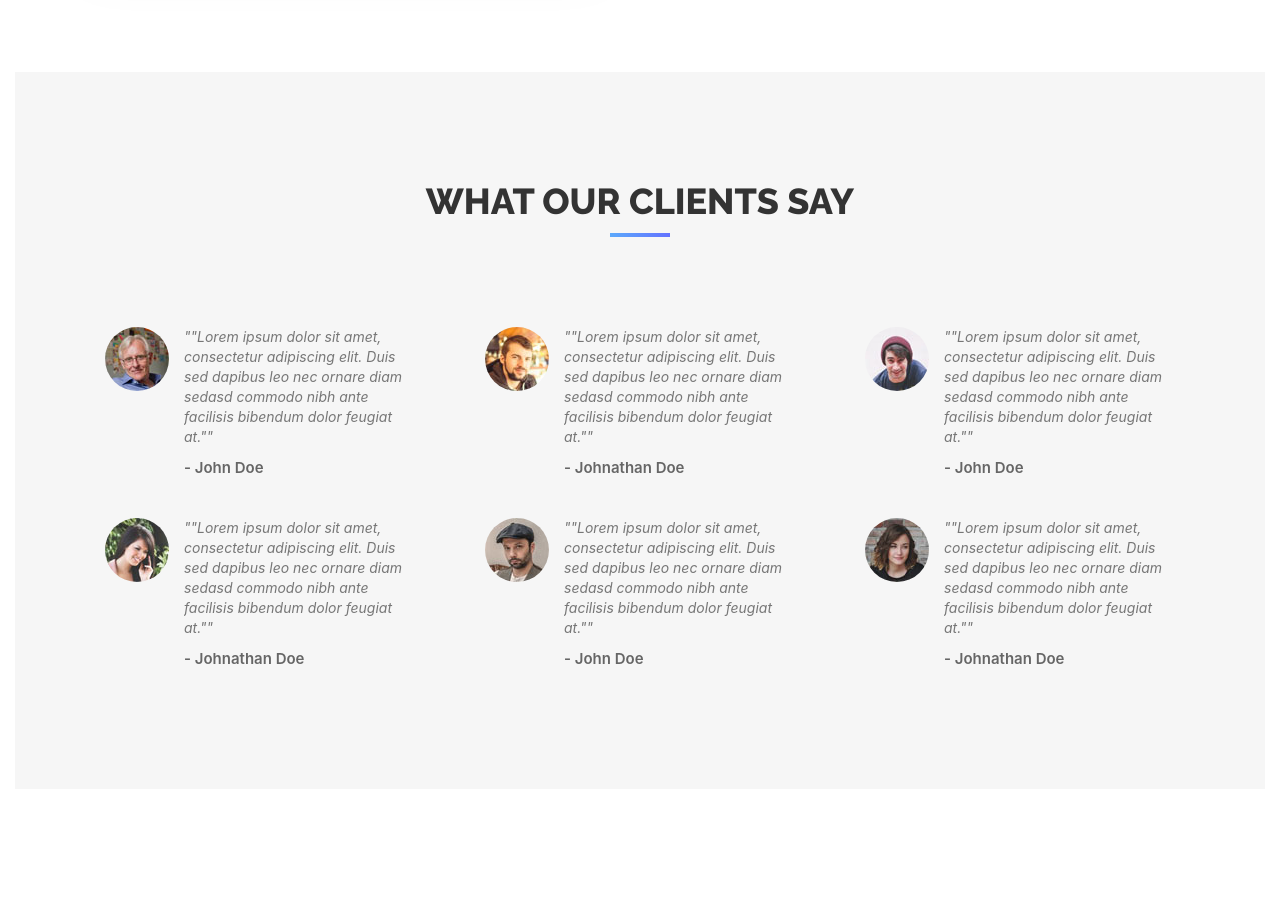
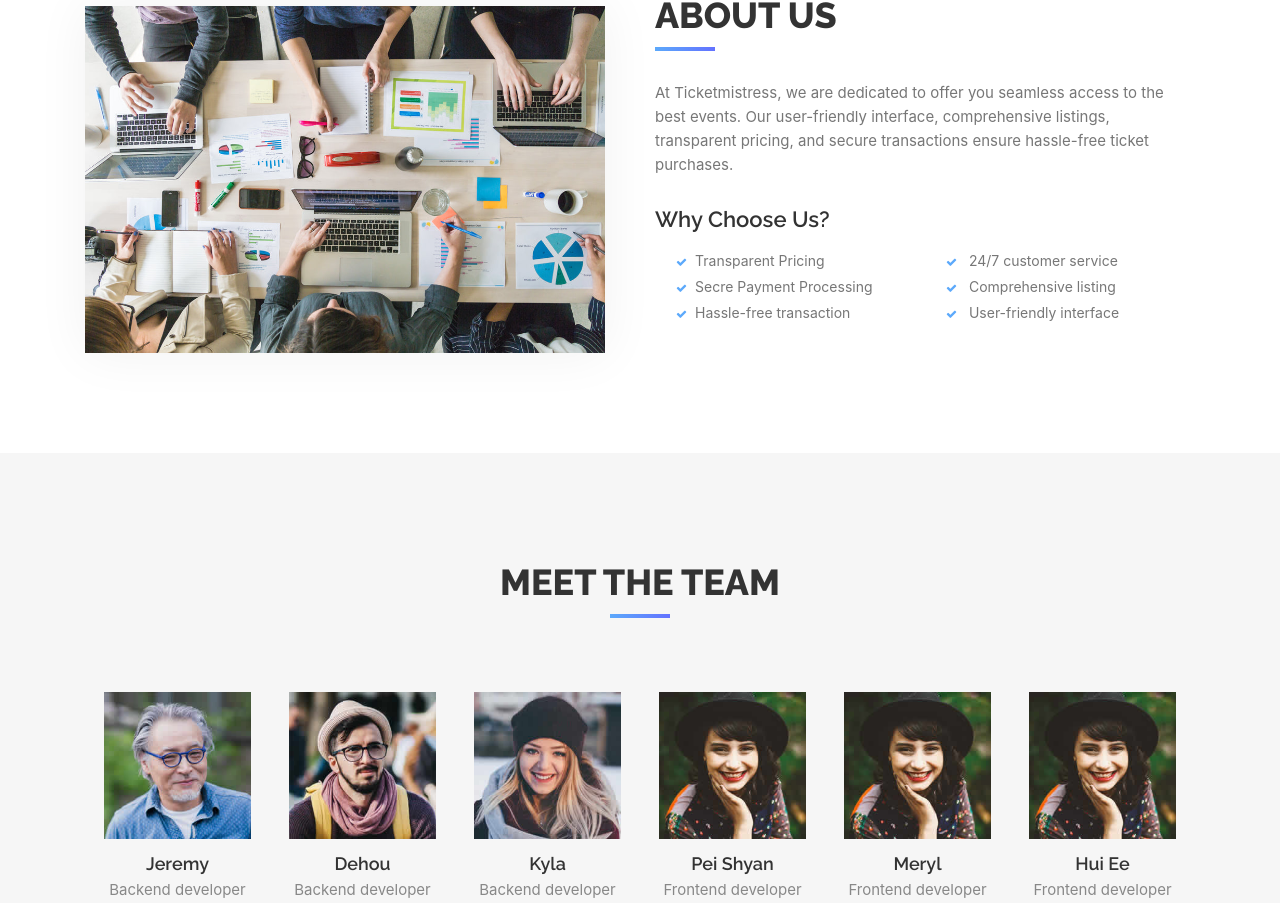
Before and after one commit to Lim-Huiee/IS442-G3T8-project, a React (Create React App) app in the folder g3t8-project/: page / in a window 1280 px wide. Shown: the part 1870-2773 px from the top of the page. Built offline with nearby package versions, Linux system fonts and the light colour scheme; what smooth-scroll would draw is missing.

Commit message:
added footer and edited homepage

```diff
--- a/g3t8-project/public/css/style.css
+++ b/g3t8-project/public/css/style.css
@@ -352,7 +352,7 @@ header .intro-text {
 }
 /* Portfolio Section */
 #portfolio {
-  padding: 100px 0;
+  padding: 50px 0;
 }
 .portfolio-item {
   margin-top: 10px;
@@ -444,12 +444,13 @@ header .intro-text {
 /* Team Section */
 #team {
   padding: 100px 0;
+  background-color: #f6f6f6;
 }
 #team h4 {
   margin: 5px 0;
 }
 #team .team-img {
-  width: 240px;
+  width: 200px;
 }
 #team .thumbnail {
   background: transparent;
@@ -587,18 +588,18 @@ label {
 }
 /* Footer Section*/
 #footer {
-  background: #f6f6f6;
-  padding: 30px 0;
+  background: #1F262D;
+  color:white;
 }
 #footer p {
-  color: #888;
+  color:white;
   font-size: 14px;
 }
 #footer a {
-  color: #608dfd;
+  color:white;
 }
 #footer a:hover {
-  border-bottom: 2px solid #608dfd;
+  color:#555555;
 }
 
 @media (max-width: 768px) {
--- a/g3t8-project/src/components/Team.jsx
+++ b/g3t8-project/src/components/Team.jsx
@@ -4,17 +4,13 @@ export const Team = (props) => {
   return (
     <div id="team" className="text-center">
       <div className="container">
-        <div className="col-md-8 col-md-offset-2 section-title">
+        <div className="section-title">
           <h2>Meet the Team</h2>
-          <p>
-            Lorem ipsum dolor sit amet, consectetur adipiscing elit duis sed
-            dapibus leonec.
-          </p>
         </div>
         <div id="row">
           {props.data
             ? props.data.map((d, i) => (
-                <div key={`${d.name}-${i}`} className="col-md-3 col-sm-6 team">
+                <div key={`${d.name}-${i}`} className="col-md-2 col-sm-6 col-xs-12">
                   <div className="thumbnail">
                     {" "}
                     <img src={d.img} alt="..." className="team-img" />
--- /dev/null
+++ b/g3t8-project/src/components/footer.jsx
@@ -0,0 +1,28 @@
+import React from "react";
+import {Link} from "react-router-dom";
+
+export const Footer = (props) => {
+  return (
+    <div className="container-fluid" id="footer">
+        <div className="row">
+            <ul className="nav justify-content-center border-bottom pb-3 mb-3 pt-4">
+                <li className="nav-item">
+                    <Link to="/eventsView"> All Events</Link>
+                </li>
+                <li className="nav-item">
+                    <Link to="/about"> About </Link>
+                </li>
+                <li className="nav-item">
+                    <Link to="/faqs"> FAQs </Link>
+                </li>
+                <li className="nav-item">
+                    <Link to="/contactPage"> Contact </Link>
+                </li>
+            </ul>
+        </div>
+        <div className="row text-center pb-4">
+            <p>© 2024 TicketMistress</p>
+        </div>
+    </div>
+  );
+};
--- a/g3t8-project/src/components/testimonials.jsx
+++ b/g3t8-project/src/components/testimonials.jsx
@@ -3,9 +3,9 @@ import React from "react";
 export const Testimonials = (props) => {
   return (
     <div id="testimonials">
-      <div className="container">
+      <div className="container p-0">
         <div className="section-title text-center">
-          <h2>What our clients say</h2>
+          <h2>Review Hub</h2>
         </div>
         <div className="row">
           {props.data
--- a/g3t8-project/src/components/views/homePage.jsx
+++ b/g3t8-project/src/components/views/homePage.jsx
@@ -5,6 +5,7 @@ import { About } from "./../about";
 import { Event } from "../event";
 import { Testimonials } from "./../testimonials";
 import { Team } from "./../Team";
+import { Footer } from "../footer";
 import JsonData from "./../../data/data.json";
 import "./../../App.css";
 
@@ -20,13 +21,14 @@ export const Home = () => {
                 <Navigation />
             </div>
             <div className="row">
-                <div className="container-fluid">
                     <Header data={landingPageData.Header} />
                     <Event data={landingPageData.TopPicks} />
+                    <Testimonials data={landingPageData.Testimonials}/>
                     <About data={landingPageData.About} />
-                    <Testimonials data={landingPageData.Testimonials} />
                     <Team data={landingPageData.Team} />
-                </div>
+            </div>
+            <div className="row">
+                <Footer></Footer>
             </div>
         </div>
     );
--- a/g3t8-project/src/data/data.json
+++ b/g3t8-project/src/data/data.json
@@ -10,18 +10,16 @@
     ]
   },
   "About": {
-    "paragraph": "Lorem ipsum dolor sit amet, consectetur adipiscing elit, sed do eiusmod tempor incididunt ut labore et dolore magna aliqua. Ut enim ad minim veniam, quis nostrud exercitation ullamco laboris nisi ut aliquip ex ea commodo consequat. Lorem ipsum dolor sit amet, consectetur adipiscing elit, sed do eiusmod tempor incididunt ut labore et dolore magna aliqua.",
+    "paragraph": "At Ticketmistress, we are dedicated to offer you seamless access to the best events. Our user-friendly interface, comprehensive listings, transparent pricing, and secure transactions ensure hassle-free ticket purchases.",
     "Why": [
-      "Lorem ipsum dolor",
-      "Tempor incididunt",
-      "Lorem ipsum dolor",
-      "Incididunt ut labore"
+      "Transparent Pricing",
+      "Secre Payment Processing",
+      "Hassle-free transaction"
     ],
     "Why2": [
-      "Aliquip ex ea commodo",
-      "Lorem ipsum dolor",
-      "Exercitation ullamco",
-      "Lorem ipsum dolor"
+      "24/7 customer service",
+      "Comprehensive listing",
+      "User-friendly interface"
     ]
   },
   "TopPicks": [
@@ -81,55 +79,50 @@
   "Testimonials": [
     {
       "img": "img/testimonials/01.jpg",
-      "text": "\"Lorem ipsum dolor sit amet, consectetur adipiscing elit. Duis sed dapibus leo nec ornare diam sedasd commodo nibh ante facilisis bibendum dolor feugiat at.\"",
+      "text": "Amazing platform! The user-friendly interface made finding and purchasing tickets a breeze. Highly recommend!",
       "name": "John Doe"
     },
     {
       "img": "img/testimonials/02.jpg",
-      "text": "\"Lorem ipsum dolor sit amet, consectetur adipiscing elit. Duis sed dapibus leo nec ornare diam sedasd commodo nibh ante facilisis bibendum dolor feugiat at.\"",
-      "name": "Johnathan Doe"
+      "text": "Hassle-free and smooth process! Will definitely recommend it to my friends and family!",
+      "name": "Yu Sar Ding"
     },
     {
       "img": "img/testimonials/03.jpg",
-      "text": "\"Lorem ipsum dolor sit amet, consectetur adipiscing elit. Duis sed dapibus leo nec ornare diam sedasd commodo nibh ante facilisis bibendum dolor feugiat at.\"",
-      "name": "John Doe"
-    },
-    {
-      "img": "img/testimonials/04.jpg",
-      "text": "\"Lorem ipsum dolor sit amet, consectetur adipiscing elit. Duis sed dapibus leo nec ornare diam sedasd commodo nibh ante facilisis bibendum dolor feugiat at.\"",
-      "name": "Johnathan Doe"
-    },
-    {
-      "img": "img/testimonials/05.jpg",
-      "text": "\"Lorem ipsum dolor sit amet, consectetur adipiscing elit. Duis sed dapibus leo nec ornare diam sedasd commodo nibh ante facilisis bibendum dolor feugiat at.\"",
-      "name": "John Doe"
-    },
-    {
-      "img": "img/testimonials/06.jpg",
-      "text": "\"Lorem ipsum dolor sit amet, consectetur adipiscing elit. Duis sed dapibus leo nec ornare diam sedasd commodo nibh ante facilisis bibendum dolor feugiat at.\"",
-      "name": "Johnathan Doe"
+      "text": "Impressed with the wide selection of events available on this platform! Ticket prices were reasonable and the digital delivery option was convenient!",
+      "name": "Anonymous"
     }
   ],
   "Team": [
     {
       "img": "img/team/01.jpg",
-      "name": "John Doe",
-      "job": "Director"
+      "name": "Jeremy",
+      "job": "Backend developer"
     },
     {
       "img": "img/team/02.jpg",
-      "name": "Mike Doe",
-      "job": "Senior Designer"
+      "name": "Dehou",
+      "job": "Backend developer"
     },
     {
       "img": "img/team/03.jpg",
-      "name": "Jane Doe",
-      "job": "Senior Designer"
+      "name": "Kyla",
+      "job": "Backend developer"
     },
     {
       "img": "img/team/04.jpg",
-      "name": "Karen Doe",
-      "job": "Project Manager"
+      "name": "Pei Shyan",
+      "job": "Frontend developer"
+    },
+    {
+      "img": "img/team/04.jpg",
+      "name": "Meryl",
+      "job": "Frontend developer"
+    },
+    {
+      "img": "img/team/04.jpg",
+      "name": "Hui Ee",
+      "job": "Frontend developer"
     }
   ],
   "Contact": {
```
Also changed, not shown: g3t8-project/public/img/about.jpg, g3t8-project/src/components/header.jsx (line endings or trailing spaces).
